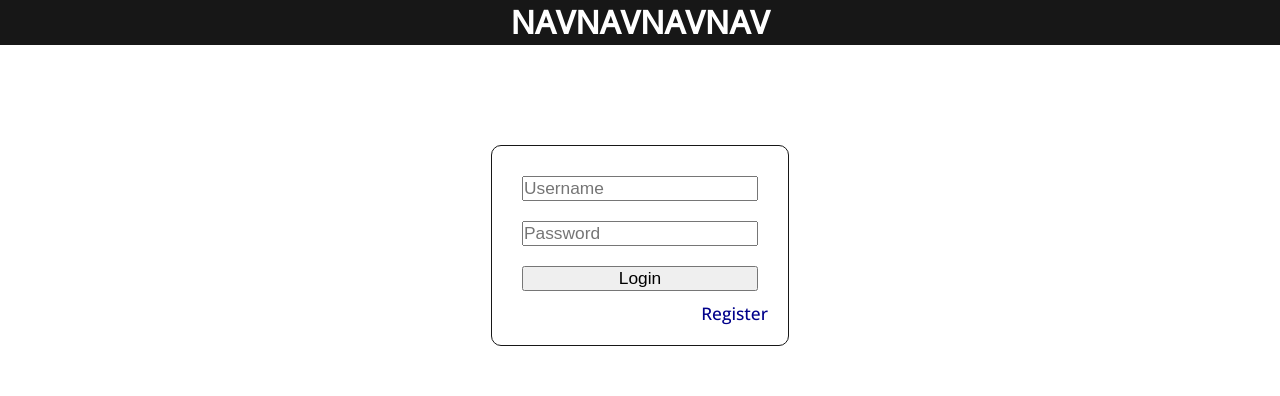
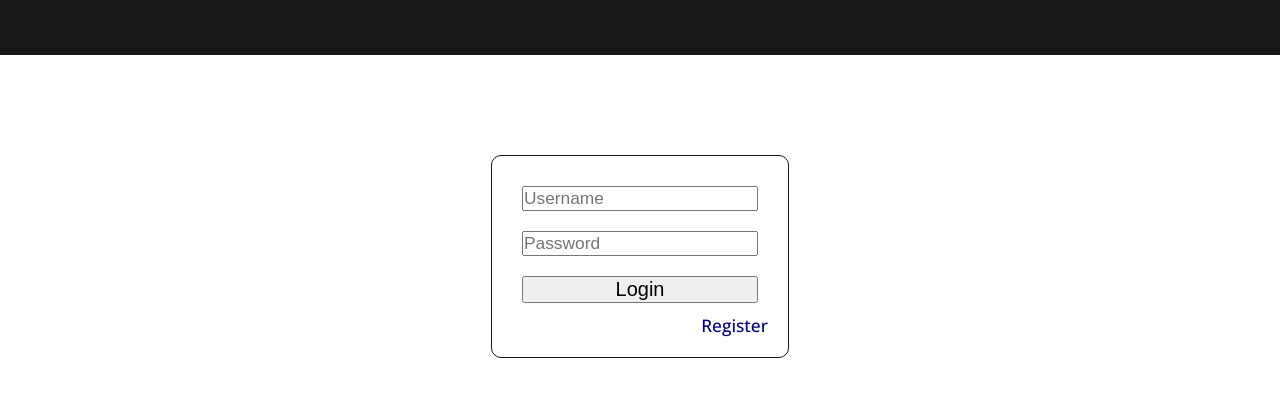
Before and after one commit to Danijelll/facebook-clone-frontend, a Vue app in the folder facebook-clone/: page / in a window 1280 px wide. Shown: the top 396 px of the page. Built offline with nearby package versions, Linux system fonts and the light colour scheme.

Commit message:
Add css for login and register

```diff
--- a/facebook-clone/src/components/Nav.vue
+++ b/facebook-clone/src/components/Nav.vue
@@ -1,6 +1,6 @@
 <template>
   <div class="wrapper">
-      <h1>NAVNAVNAVNAV</h1>
+
   </div>
 </template>
 
@@ -16,6 +16,6 @@ name:'Nav'
     background-color: #171717;
     color: white;
     width: 100%;
-    height: 45px;
+    height: 55px;
 }
 </style>
--- a/facebook-clone/src/pages/Login/Login.vue
+++ b/facebook-clone/src/pages/Login/Login.vue
@@ -14,7 +14,7 @@
         placeholder="Password"
       />
 
-      <button @click="submitLogin" class="input">Login</button>
+      <button @click="submitLogin" class="button">Login</button>
 
       <router-link class="routerLink" to="/register">Register</router-link>
     </div>
@@ -56,7 +56,7 @@ export default {
   text-decoration: none;
   font-size: 13pt;
   margin-left: auto;
-  color: darkblue;
+  color: white;
 }
 .loginForm {
   border: 1px solid #171717;
@@ -71,4 +71,11 @@ export default {
   font-size: 13pt;
   margin: 10px;
 }
+.input:focus{
+  outline: none;
+}
+.button{
+  font-size: 15pt;
+  margin: 10px;
+}
 </style>
--- a/facebook-clone/src/pages/Register/Register.vue
+++ b/facebook-clone/src/pages/Register/Register.vue
@@ -69,4 +69,11 @@ export default {
   font-size: 13pt;
   margin: 10px;
 }
+.input:focus{
+  outline: none;
+}
+.button{
+  font-size: 15pt;
+  margin: 10px;
+}
 </style>
```
